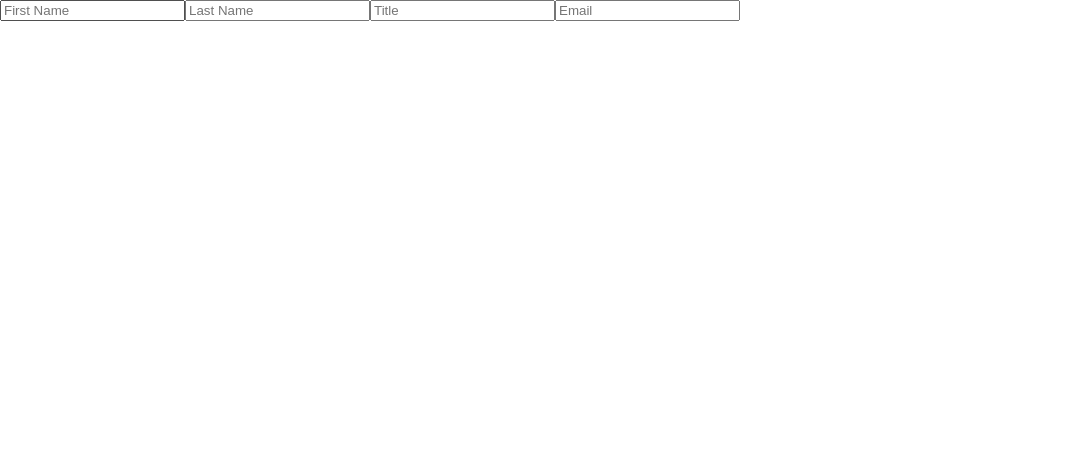
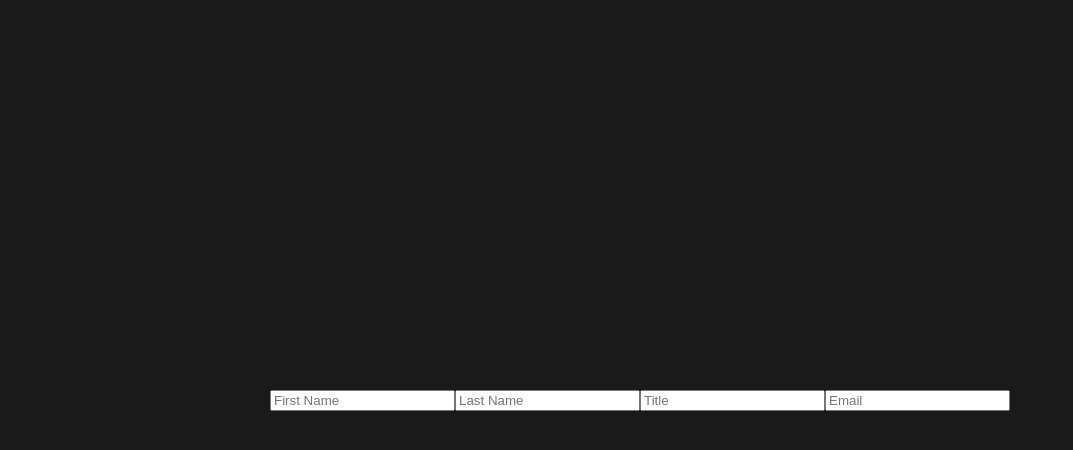
Before and after one commit to GabrielOJorge/cv-project, a React (Create React App) app: page / in a window 1280 px wide. Shown: the top 450 px of the page, without its empty margins (0-1073 px from the left). Built offline with nearby package versions, Linux system fonts and the light colour scheme.

Commit message:
style: style .App class

```diff
--- a/src/style/elements/base.css
+++ b/src/style/elements/base.css
@@ -0,0 +1,10 @@
+.App {
+  display: flex;
+  justify-content: center;
+  align-items: center;
+
+  height: 100vh;
+  width: 100%;
+  background: #1a1a1a;
+  color: #fff;
+}
```
